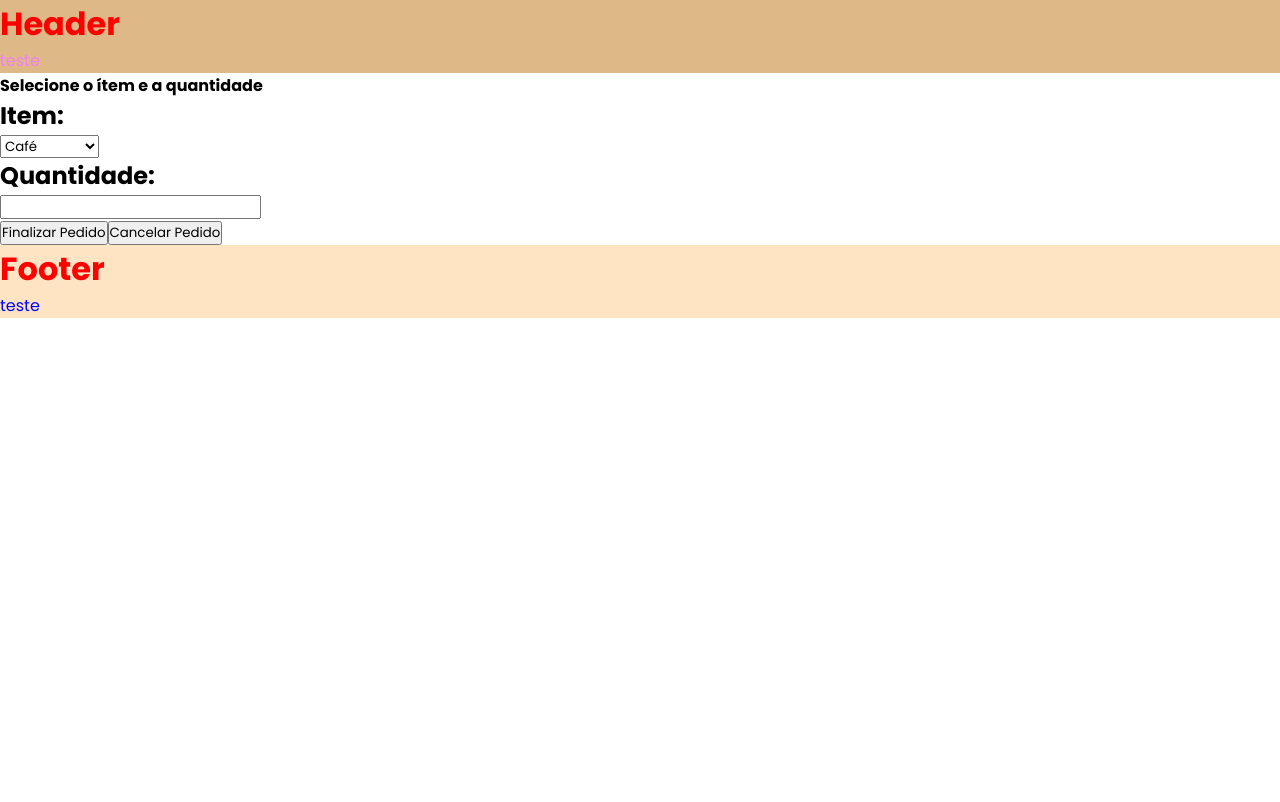
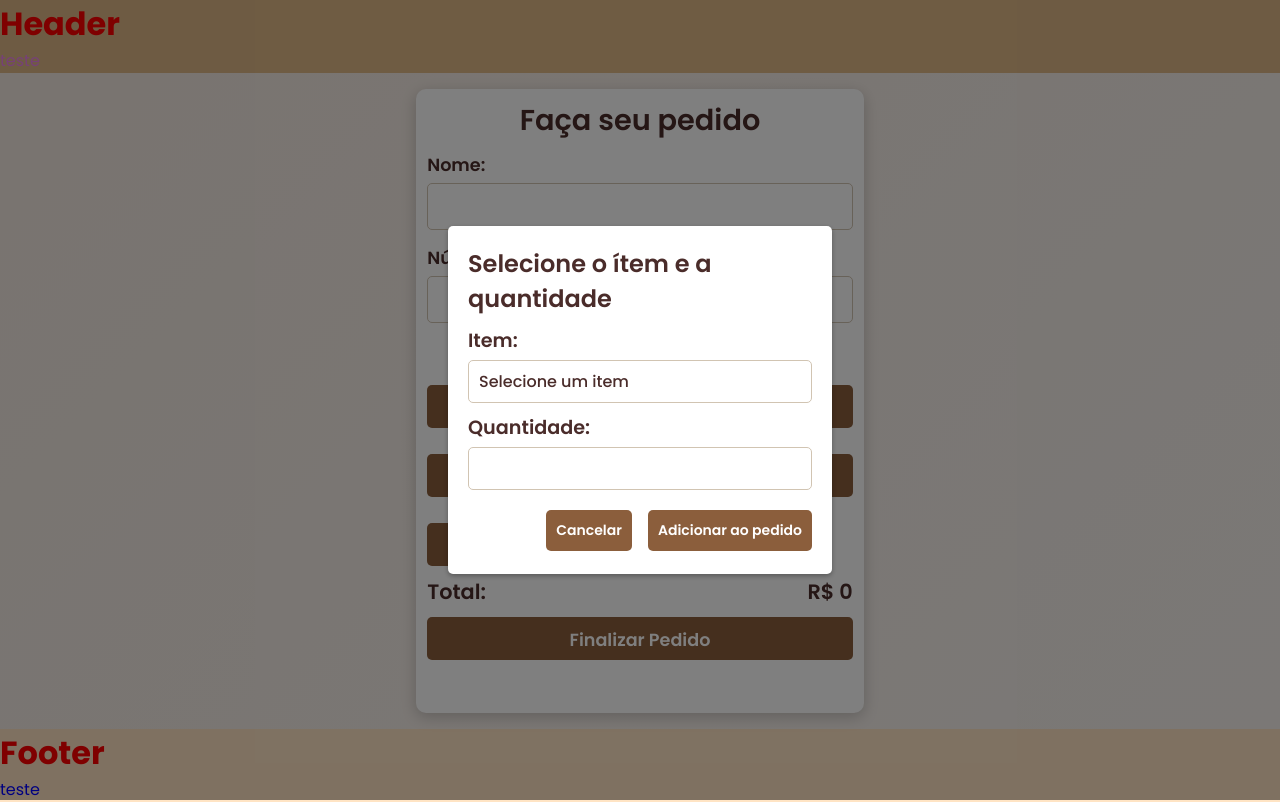
Before and after one commit to agleicesousa/cafe-do-amanha-react, a React (Vite) app: page /pedidos in a window 1280 px wide. Built offline with nearby package versions, Linux system fonts and the light colour scheme.

Commit message:
feat: est. inicial do 'modal' em pedidos

```diff
--- a/src/Pages/pedidos/pedidos.jsx
+++ b/src/Pages/pedidos/pedidos.jsx
@@ -3,7 +3,7 @@ import s from "./pedidos.module.css";
 export default function Pedidos() {
   return (
     <>
-      <main className={s.main_pedidos} style={{ display: "none" }}>
+      <main className={s.main_pedidos}>
         <section className={s.section_pedidos}>
           <h1 className={s.titulo_pedidos}>Faça seu pedido</h1>
           <section className={s.container_pedidos}>
@@ -46,15 +46,14 @@ export default function Pedidos() {
       <section className={s.modal}>
         <section className={s.container_modal} id="modal">
           <section className={s.section_modal}>
-            <div className={s.titulo_modal}>
-              <h1>Selecione o ítem e a quantidade</h1>
-            </div>
+            <h2>Selecione o ítem e a quantidade</h2>
             <div className={s.produtos_modal}>
-              <section>
+              <section className={s.section_produtos_modal}>
                 <div className={s.item_modal}>
-                  <h2>Item:</h2>
+                  <h3>Item:</h3>
                   <form action="itens">
                     <select name="itens" id="itens">
+                      <option value="selecione">Selecione um item</option>
                       <option value="cafe">Café</option>
                       <option value="sobremesa">Sobremesa</option>
                       <option value="especial">Especial</option>
@@ -64,15 +63,13 @@ export default function Pedidos() {
                   </form>
                 </div>
               </section>
-              <section>
-                <div className={s.quantidade_modal}>
-                  <h2>Quantidade:</h2>
-                  <input type="number" name="quantidade" id="quantidade" />
-                </div>
+              <section className={s.section_quantidade_modal}>
+                <h3>Quantidade:</h3>
+                <input type="number" name="quantidade" id="quantidade" />
               </section>
               <section className={s.btn_modal}>
-                <button className={s.btn_finalizar}>Finalizar Pedido</button>
-                <button className={s.btn_cancelar}>Cancelar Pedido</button>
+                <button className={s.btn_cancelar}>Cancelar</button>
+                <button className={s.btn_adicionar}>Adicionar ao pedido</button>
               </section>
             </div>
           </section>
--- a/src/Pages/pedidos/pedidos.module.css
+++ b/src/Pages/pedidos/pedidos.module.css
@@ -151,3 +151,163 @@
     }
   }
 }
+
+.modal {
+  position: fixed;
+  top: 0;
+  left: 0;
+  width: 100%;
+  height: 100%;
+  background-color: rgba(0, 0, 0, 0.5);
+  display: flex;
+  justify-content: center;
+  align-items: center;
+  z-index: 100;
+
+  .container_modal {
+    background-color: white;
+    padding: 20px;
+    border-radius: 5px;
+    box-shadow: 0 2px 5px rgba(0, 0, 0, 0.3);
+    width: 30%;
+
+    .section_modal {
+      display: flex;
+      flex-direction: column;
+      align-items: center;
+
+      h2 {
+        font-size: 1.5rem;
+        font-weight: 600;
+        color: var(--text-color);
+        margin-bottom: 10px;
+      }
+
+      .produtos_modal {
+        display: flex;
+        flex-direction: column;
+        justify-content: space-between;
+        height: 35%;
+        width: 100%;
+
+        .section_produtos_modal {
+          display: flex;
+          justify-content: space-between;
+          width: 100%;
+          margin-bottom: 10px;
+
+          .item_modal {
+            display: flex;
+            flex-direction: column;
+            align-items: flex-start;
+            justify-content: space-between;
+            width: 100%;
+
+            h3 {
+              font-size: 1.2rem;
+              font-weight: 600;
+              color: var(--text-color);
+              margin-bottom: 5px;
+            }
+
+            form {
+              display: flex;
+              flex-direction: column;
+              align-items: flex-start;
+              justify-content: space-between;
+              width: 100%;
+
+              select {
+                width: 100%;
+                height: 2.7rem;
+                border-radius: 5px;
+                border: solid 1px #d1c4b2;
+                background-color: white;
+                font-size: 1rem;
+                font-weight: 500;
+                color: var(--text-color);
+                padding: 10px;
+                outline: none;
+                cursor: pointer;
+                appearance: none;
+
+                &:hover,
+                &:focus {
+                  border: solid 1px #6e452d;
+                }
+
+                option {
+                  font-size: 1rem;
+                  font-weight: 500;
+                  color: var(--text-color);
+                }
+              }
+            }
+          }
+        }
+
+        .section_quantidade_modal {
+          display: flex;
+          flex-direction: column;
+          justify-content: space-between;
+          width: 100%;
+
+          h3 {
+            font-size: 1.2rem;
+            font-weight: 600;
+            color: var(--text-color);
+            margin-bottom: 5px;
+          }
+
+          input {
+            width: 100%;
+            height: 2.7rem;
+            border-radius: 5px;
+            border: solid 1px #d1c4b2;
+            background-color: white;
+            font-size: 1rem;
+            font-weight: 500;
+            color: var(--text-color);
+            padding: 10px 0 10px 10px;
+            outline: none;
+            cursor: pointer;
+            appearance: none;
+
+            &:hover,
+            &:focus {
+              border: solid 1px #6e452d;
+            }
+          }
+        }
+      }
+
+      .btn_modal {
+        width: 100%;
+        height: 3rem;
+        margin-top: 1rem;
+        display: flex;
+        justify-content: flex-end;
+        align-items: center;
+        gap: 1rem;
+
+        .btn_adicionar,
+        .btn_cancelar {
+          background: var(--bg-primary-color);
+          border-radius: 5px;
+          border: none;
+          padding: 10px;
+          font-size: 14px;
+          font-weight: 600;
+          color: white;
+          transition: background 0.3s ease, transform 0.2s ease;
+          cursor: pointer;
+
+          &:hover {
+            background: #6e452d;
+            transform: scale(1.05);
+          }
+        }
+      }
+    }
+  }
+}
```
